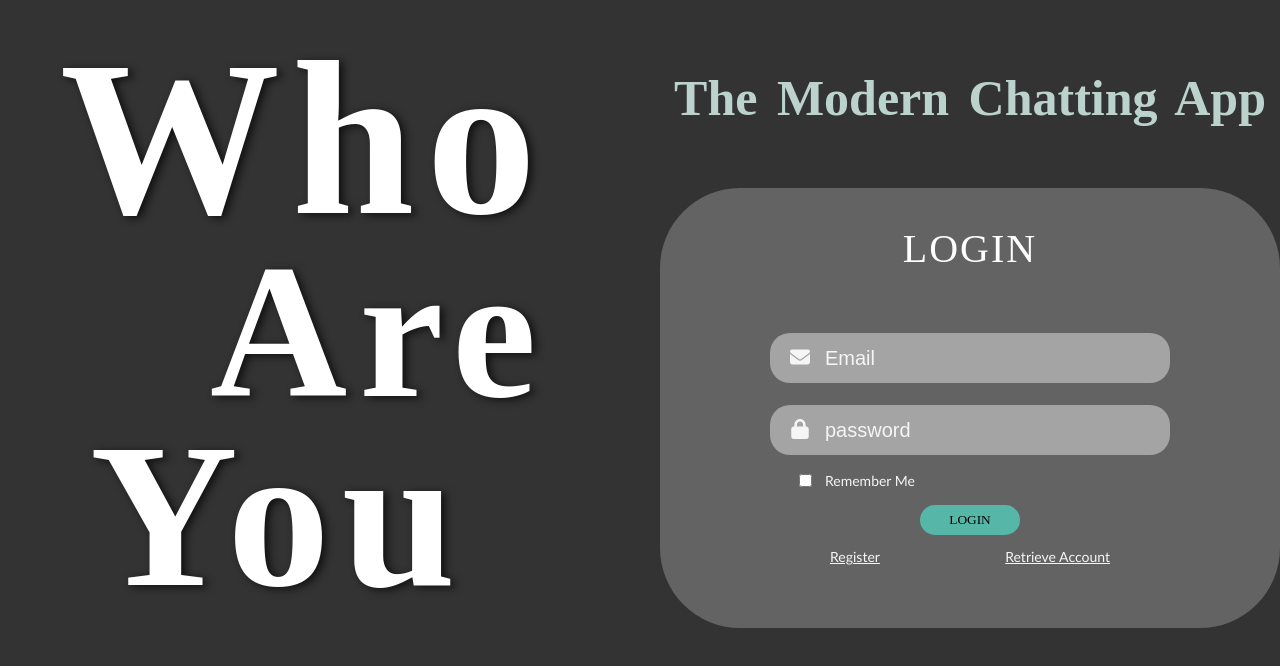
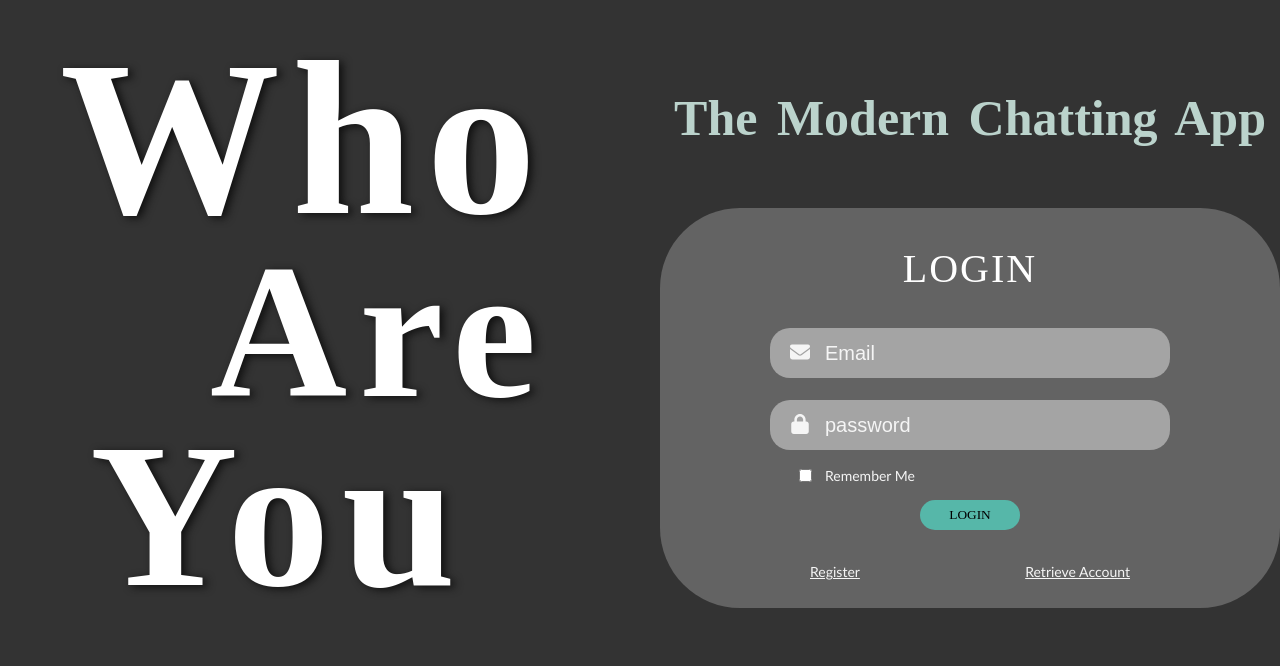
Before and after one commit to Idooru/who-are-you-front, a React (Create React App) app: page / in a window 1280 px wide. Shown: the part 132-798 px from the top of the page. Built offline with nearby package versions, Linux system fonts and the light colour scheme.

Commit message:
[수정] Login 컴포넌트 디자인

```diff
--- a/src/components/home/login/login.module.css
+++ b/src/components/home/login/login.module.css
@@ -1,6 +1,6 @@
 .box {
   width: 620px;
-  height: 440px;
+  height: 400px;
   background-color: rgba(115, 115, 115, 0.76);
   border-radius: 80px;
 }
@@ -48,7 +48,7 @@
 
 #form {
   position: relative;
-  top: 70px;
+  top: 45px;
   width: 500px;
   height: 250px;
 }
@@ -85,7 +85,7 @@ form {
 
 #option {
   position: relative;
-  top: 70px;
-  width: 280px;
+  top: 65px;
+  width: 320px;
   justify-content: space-between;
 }
```
